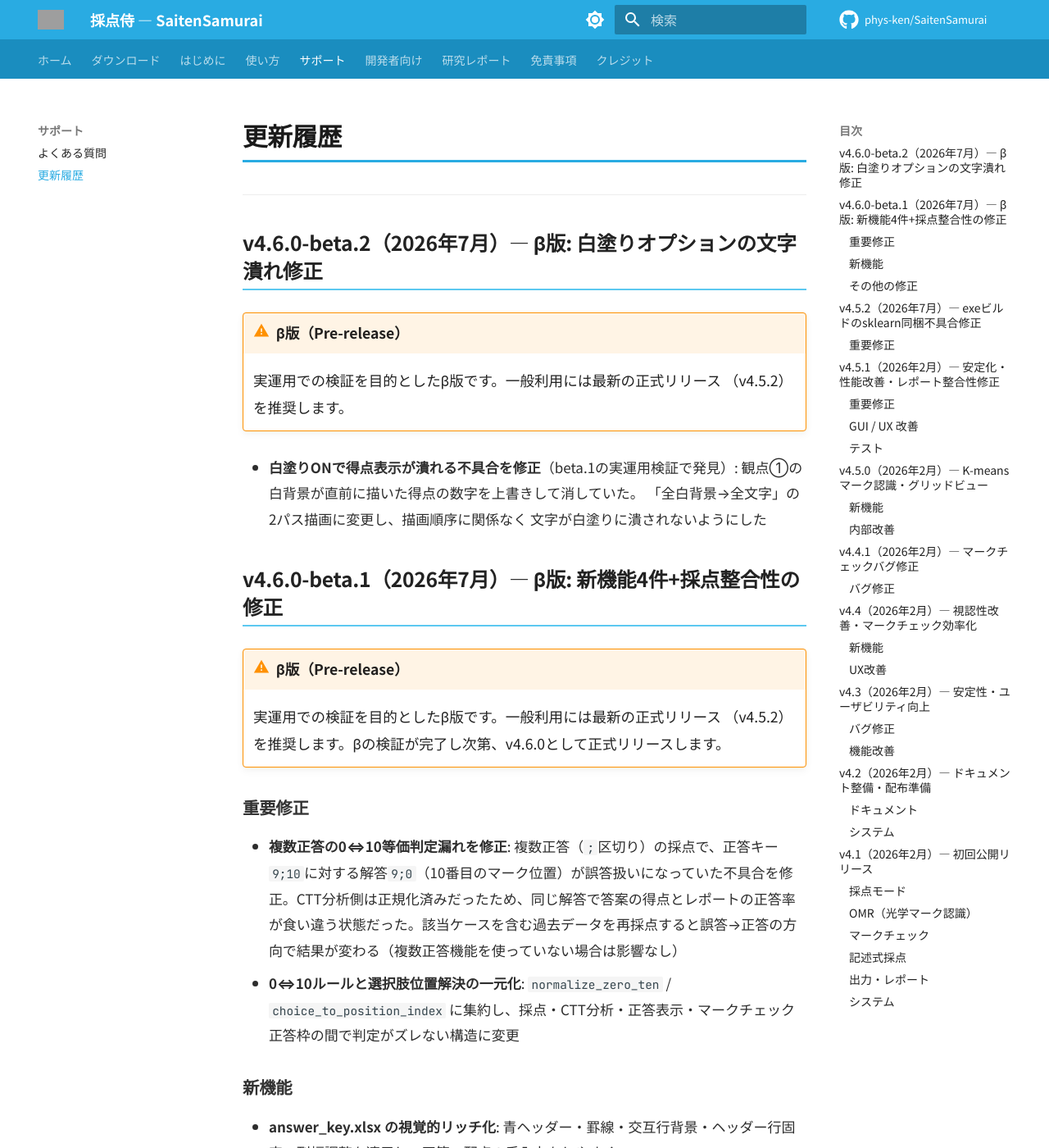
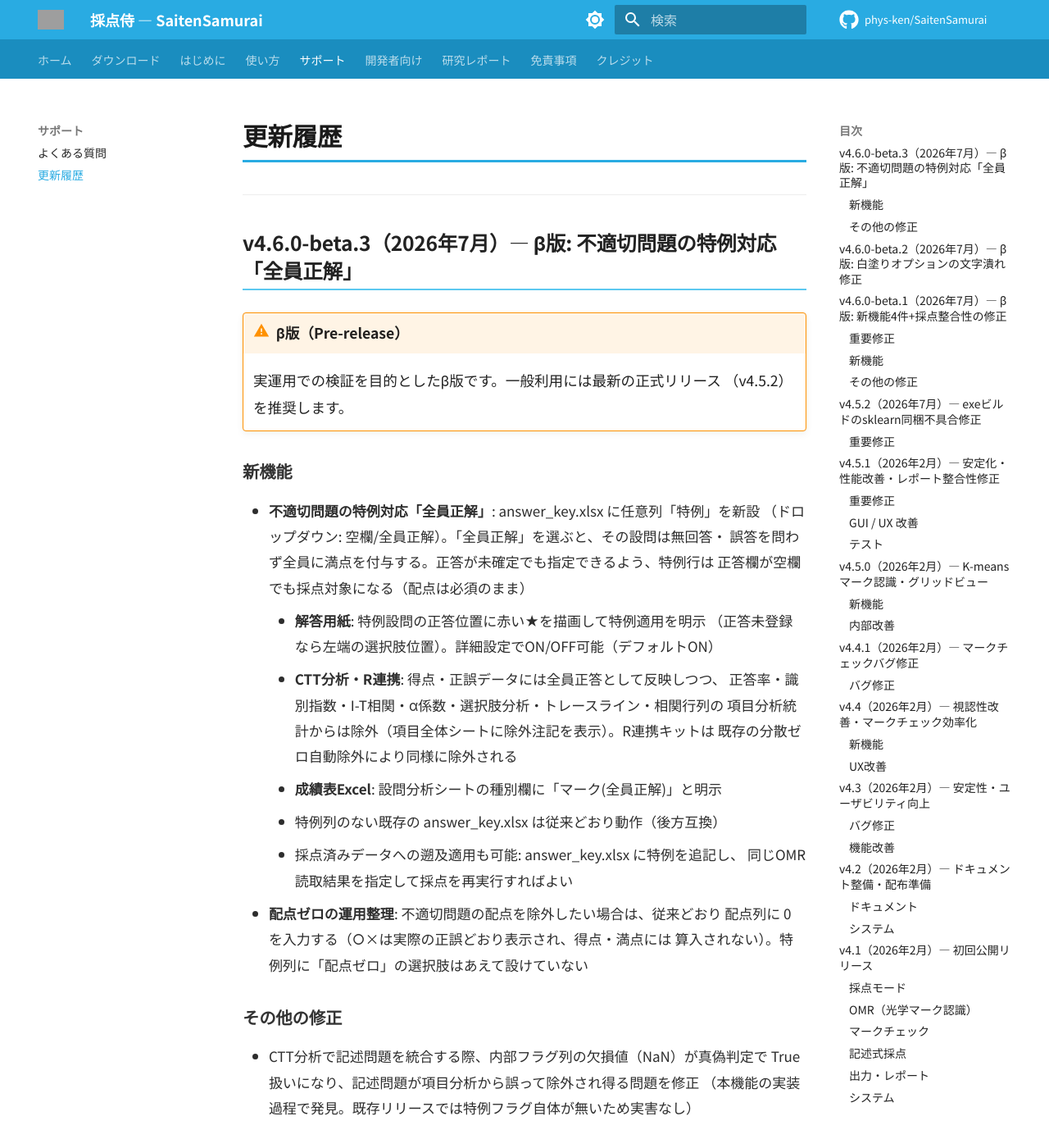
Before and after one commit to phys-ken/SaitenSamurai, an MkDocs documentation site: the page built from docs/changelog.md, in a window 1280 px wide and 1400 px high. Shown: the whole window at 82% size. Built offline with MkDocs 1.6.1 and Material for MkDocs 9.7.7, drawn with Linux system fonts in a browser that asks for light colours; comment, search, counter and statistics services are not loaded; grey boxes are pictures that could not be loaded.

Commit message:
chore(release): v4.6.0-beta.3 — バージョン更新とchangelog追記
Co-Authored-By: Claude Fable 5 <noreply@anthropic.com>

```diff
--- a/docs/changelog.md
+++ b/docs/changelog.md
@@ -1,6 +1,38 @@
 # 更新履歴
 
 ---
+
+## v4.6.0-beta.3（2026年7月）— β版: 不適切問題の特例対応「全員正解」
+
+!!! warning "β版（Pre-release）"
+    実運用での検証を目的としたβ版です。一般利用には最新の正式リリース
+    （v4.5.2）を推奨します。
+
+### 新機能
+
+- **不適切問題の特例対応「全員正解」**: answer_key.xlsx に任意列「特例」を新設
+  （ドロップダウン: 空欄/全員正解）。「全員正解」を選ぶと、その設問は無回答・
+  誤答を問わず全員に満点を付与する。正答が未確定でも指定できるよう、特例行は
+  正答欄が空欄でも採点対象になる（配点は必須のまま）
+    - **解答用紙**: 特例設問の正答位置に赤い★を描画して特例適用を明示
+      （正答未登録なら左端の選択肢位置）。詳細設定でON/OFF可能（デフォルトON）
+    - **CTT分析・R連携**: 得点・正誤データには全員正答として反映しつつ、
+      正答率・識別指数・I-T相関・α係数・選択肢分析・トレースライン・相関行列の
+      項目分析統計からは除外（項目全体シートに除外注記を表示）。R連携キットは
+      既存の分散ゼロ自動除外により同様に除外される
+    - **成績表Excel**: 設問分析シートの種別欄に「マーク(全員正解)」と明示
+    - 特例列のない既存の answer_key.xlsx は従来どおり動作（後方互換）
+    - 採点済みデータへの遡及適用も可能: answer_key.xlsx に特例を追記し、
+      同じOMR読取結果を指定して採点を再実行すればよい
+- **配点ゼロの運用整理**: 不適切問題の配点を除外したい場合は、従来どおり
+  配点列に 0 を入力する（○×は実際の正誤どおり表示され、得点・満点には
+  算入されない）。特例列に「配点ゼロ」の選択肢はあえて設けていない
+
+### その他の修正
+
+- CTT分析で記述問題を統合する際、内部フラグ列の欠損値（NaN）が真偽判定で
+  True 扱いになり、記述問題が項目分析から誤って除外され得る問題を修正
+  （本機能の実装過程で発見。既存リリースでは特例フラグ自体が無いため実害なし）
 
 ## v4.6.0-beta.2（2026年7月）— β版: 白塗りオプションの文字潰れ修正
 
```
Also changed, not shown: 2 other files.
